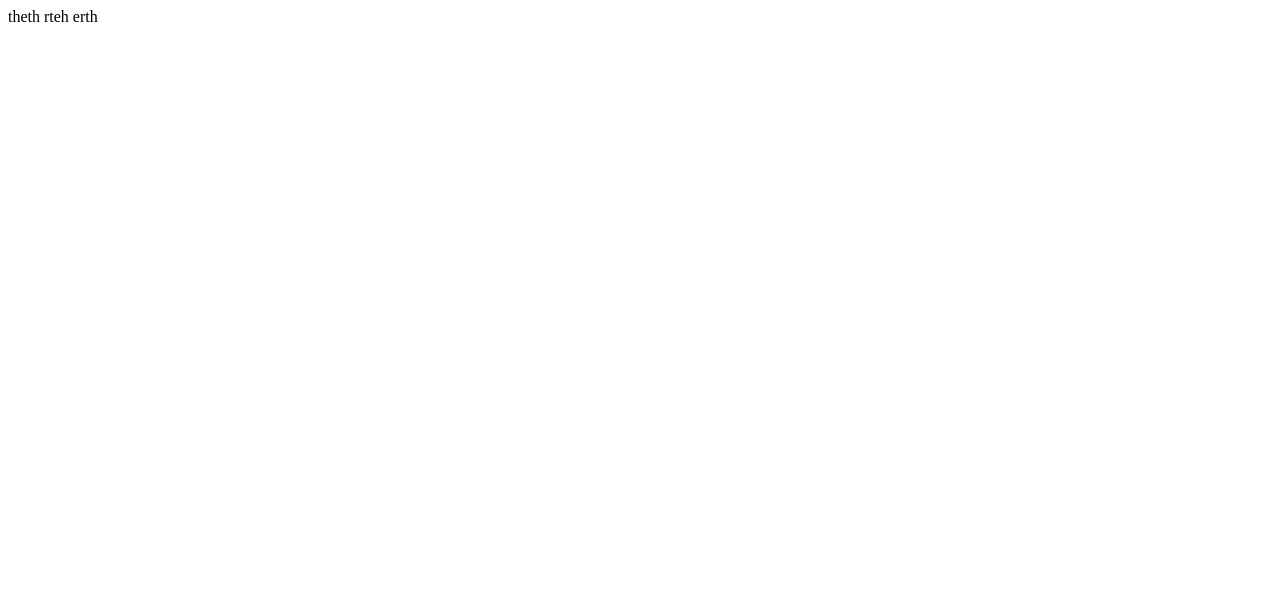
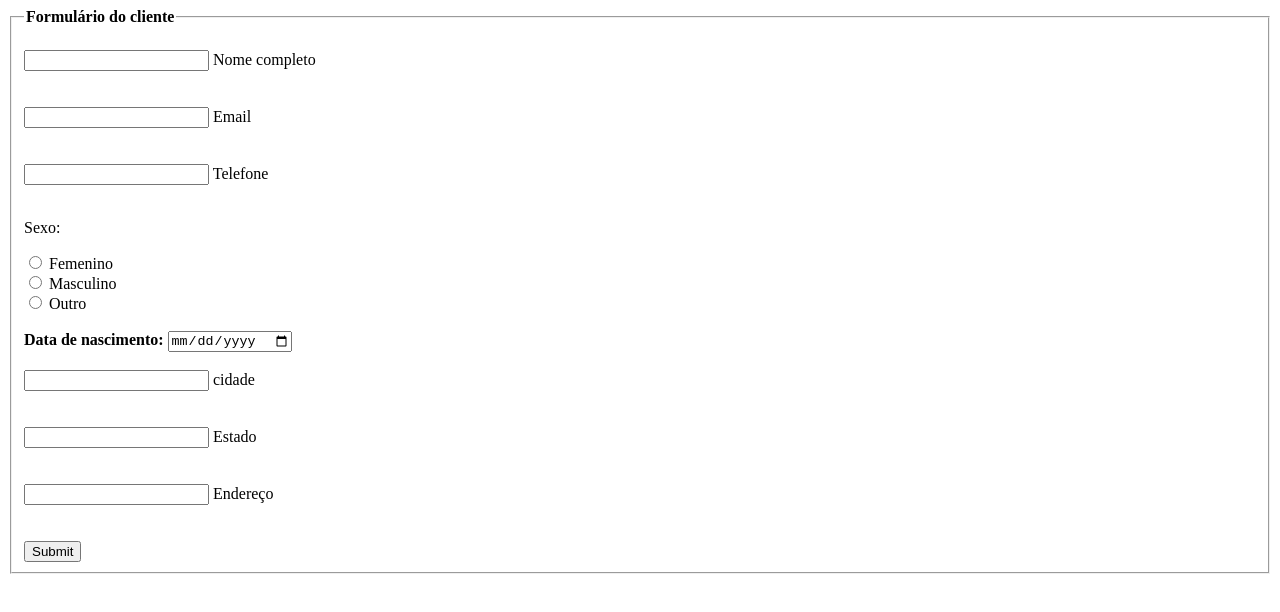
Before and after one commit to ErineuAlfredo/formul-rio, a plain HTML site: page index.html in a window 1280 px wide. Drawn offline with Linux system fonts and the light colour scheme.

Commit message:
Update index.html

```diff
--- a/index.html
+++ b/index.html
@@ -1,3 +1,67 @@
-theth
-rteh
-erth
+<!DOCTYPE html>
+<html lang="pt-br">
+<head>
+    <meta charset="UTF-8">
+    <meta http-equiv="X-UA-Compatible" content="IE=edge">
+    <meta name="viewport" content="width=device-width, initial-scale=1.0">
+    <link rel="stylesheet" href="style.css">
+    <link rel="shortcut icon" href="formu.ico" type="image/x-icon">
+    <title>Formuário de cadastro</title>
+</head>
+<div class="media">
+<body>
+    <div class="box">
+        <fieldset>
+            <legend><b>Formulário do cliente</b></legend>
+            <br>
+            <div class="inputbox">
+                <input type="text" name="nome" id="mome" class="inputuser" required>
+                <label for="nome" class="label">Nome completo</label>
+            </div>
+            <br><br>
+            <div class="inputbox">
+                <input type="text" name="email" id="email" class="inputuser" required>
+                <label for="nome" class="label">Email</label>
+            </div>
+            <br><br>
+            <div class="inputbox">
+                <input type="tel" name="telefone" id="telefone" class="inputuser" required>
+                <label for="telefone" class="label">Telefone</label>
+            </div>
+            <br>
+            <p>Sexo:</p>
+            <input type="radio" value="unchecked" id="femenino" nome="Sexo" value="femenino" required>
+            <label for="femenino">Femenino</label>
+            <br>
+            <input type="radio" value="unchecked" id="masculino" nome="Sexo" value="masculino" required>
+            <label for="masculino"">Masculino</label>
+            <br>
+            <input type="radio" value="unchecked" id="outro" nome="Sexo" value="outro" required>
+            <label for="outro">Outro</label>
+            <br><br>
+            <label for="data-nascimento"><b>Data de nascimento:</b></label>
+            <input type="date" name="data-nascimento" id="data-nascimento" required>
+            <br><br>
+            <div class="inputbox">
+                <input type="text" name="cidade" id="cidade" class="inputuser" required>
+                <label for="cidade" class="label">cidade</label>
+            </div>
+            <br><br>
+            <div class="inputbox">
+                <input type="text" name="etadado" id="estado" class="inputuser" required>
+                <label for="estado" class="label" >Estado<label>
+            </div>
+            <br><br>
+            <div class="inputbox">
+                <input type="text" name="endereco" id="endereco" class="inputuser" required>
+                <label for="endereco" class="label">Endereço</label>
+            </div>
+            <br><br>
+            <input type="submit" name="submit" id="submit">
+
+        </fieldset>
+
+    </div>
+</div>
+</body>
+</html>
```
